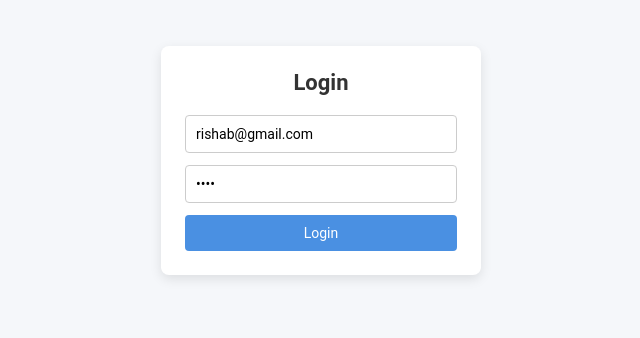
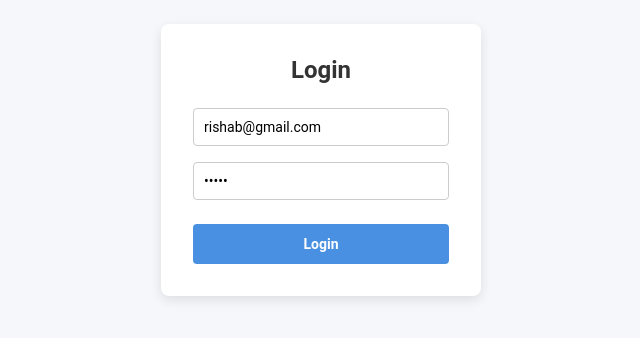
Before and after one commit to rishab-mindfire/File-Processing-System, a React (Vite) app: page /login in a window 1280 px wide. Shown: the part 240-578 px from the top of the page, without its empty margins (319-959 px from the left). Built offline with nearby package versions, Linux system fonts and the light colour scheme.

Commit message:
feat : login err style and custome-hook for byte formator

```diff
--- /dev/null
+++ b/src/hooks/customeHooks.ts
@@ -0,0 +1,8 @@
+// formate bytes
+export const formatBytes = (bytes: number): string => {
+  if (bytes === 0) return '0 Bytes';
+  const k = 1024;
+  const sizes = ['Bytes', 'KB', 'MB', 'GB'];
+  const i = Math.floor(Math.log(bytes) / Math.log(k));
+  return parseFloat((bytes / Math.pow(k, i)).toFixed(2)) + ' ' + sizes[i];
+};
--- a/src/pages/ProjectDetails/JobReducer.ts
+++ b/src/pages/ProjectDetails/JobReducer.ts
@@ -9,19 +9,23 @@ export function jobReducer(state: JobState, action: JobAction): JobState {
     case 'UPDATE_PROGRESS':
       return {
         ...state,
-        jobs: state.jobs.map((j) =>
-          j.id === action.payload.id
-            ? { ...j, progress: action.payload.progress, status: 'PROCESSING' }
-            : j,
+        jobs: state.jobs.map((job) =>
+          job.id === action.payload.id
+            ? {
+                ...job,
+                progress: action.payload.progress,
+                status: 'PROCESSING',
+              }
+            : job,
         ),
       };
     case 'COMPLETE_JOB':
       return {
         ...state,
-        jobs: state.jobs.map((j) =>
-          j.id === action.payload
-            ? { ...j, status: 'COMPLETED', progress: 100 }
-            : j,
+        jobs: state.jobs.map((job) =>
+          job.id === action.payload
+            ? { ...job, status: 'COMPLETED', progress: 100 }
+            : job,
         ),
       };
     default:
--- a/src/pages/ProjectDetails/ProjectDetails.tsx
+++ b/src/pages/ProjectDetails/ProjectDetails.tsx
@@ -4,14 +4,7 @@ import { MOCK_PROJECTS } from '../Projects/ProjectReducer';
 import { jobReducer, initialJobState } from './JobReducer';
 import styles from './ProjectDetails.module.css';
 import type { FileItem, Project } from '../../models/Types';
-
-const formatBytes = (bytes: number): string => {
-  if (bytes === 0) return '0 Bytes';
-  const k = 1024;
-  const sizes = ['Bytes', 'KB', 'MB', 'GB'];
-  const i = Math.floor(Math.log(bytes) / Math.log(k));
-  return parseFloat((bytes / Math.pow(k, i)).toFixed(2)) + ' ' + sizes[i];
-};
+import { formatBytes } from '../../hooks/customeHooks';
 
 export default function ProjectDetails() {
   const { projectId } = useParams<{ projectId: string }>();
@@ -44,7 +37,7 @@ export default function ProjectDetails() {
     setFiles((prev) => [...newFiles, ...prev]);
   };
 
-  // --- JOB POLLING letter integrate with APII ---
+  // --- JOB POLLING later integrate with APII ---
   const startZipJob = () => {
     if (selectedFileIds.length === 0) return;
 
@@ -63,7 +56,8 @@ export default function ProjectDetails() {
 
     // setInterval uii pause
     const interval = window.setInterval(() => {
-      currentProgress += Math.floor(Math.random() * 15) + 5;
+      // 5% each second progress
+      currentProgress += 5;
 
       if (currentProgress >= 100) {
         window.clearInterval(interval);
@@ -74,7 +68,7 @@ export default function ProjectDetails() {
           payload: { id: jobId, progress: currentProgress },
         });
       }
-    }, 800);
+    }, 1000);
 
     setSelectedFileIds([]);
   };
--- a/src/pages/Projects/ProjectList.tsx
+++ b/src/pages/Projects/ProjectList.tsx
@@ -5,6 +5,7 @@ import { projectService } from '../../services/projectService';
 import Modal from '../../components/modal/Modal';
 import styles from './ProjectList.module.css';
 import type { Project } from '../../models/Types';
+import Loader from '../../components/common/Loader';
 
 export default function ProjectList() {
   const [state, dispatch] = useReducer(projectReducer, initialState);
@@ -36,7 +37,7 @@ export default function ProjectList() {
   const handleCreate = (e: React.FormEvent) => {
     e.preventDefault();
 
-    //Turn simple form strings into a full Project interface object
+    // Turn simple form strings into a full Project interface object
     const newProject: Project = {
       id: crypto.randomUUID(),
       name: formData.name,
@@ -60,7 +61,12 @@ export default function ProjectList() {
     }
   };
 
-  if (state.loading) return <div className={styles.spinner}>Loading...</div>;
+  if (state.loading)
+    return (
+      <div className={styles.spinner}>
+        <Loader />
+      </div>
+    );
 
   return (
     <div className={styles.container}>
@@ -107,7 +113,7 @@ export default function ProjectList() {
         </table>
       )}
 
-      {/* Creating project Modal */}
+      {/* Creating new project Modal */}
       <Modal
         isOpen={isCreateOpen}
         onClose={() => setIsCreateOpen(false)}
--- a/src/pages/login/Login.module.css
+++ b/src/pages/login/Login.module.css
@@ -8,7 +8,7 @@
 
 .loginForm {
   width: 320px;
-  padding: 24px;
+  padding: 32px; /* Increased padding for better breathing room */
   border-radius: 8px;
   background: #ffffff;
   box-shadow: 0 4px 12px rgba(0, 0, 0, 0.1);
@@ -18,51 +18,73 @@
 
 .title {
   text-align: center;
-  margin-bottom: 20px;
-  font-size: 22px;
+  margin-bottom: 24px;
+  font-size: 24px;
   font-weight: 600;
   color: #333;
 }
 
+.inputGroup {
+  display: flex;
+  flex-direction: column;
+  margin-bottom: 16px;
+  width: 100%;
+}
+
 .input {
   padding: 10px;
-  margin-bottom: 12px;
   border: 1px solid #ccc;
   border-radius: 4px;
   font-size: 14px;
   outline: none;
-  transition: border 0.2s ease;
+  transition: all 0.2s ease;
 }
 
 .input:focus {
   border-color: #4a90e2;
 }
 
+/* Specific error border */
+.inputError {
+  border-color: #d32f2f;
+}
+
+.inputError:focus {
+  border-color: #d32f2f;
+  box-shadow: 0 0 0 1px #d32f2f;
+}
+
+.fieldError {
+  color: #d32f2f;
+  font-size: 0.75rem;
+  margin-top: 4px;
+  text-align: left;
+}
+.error {
+  color: #d32f2f;
+  text-align: center;
+}
+
 .button {
-  padding: 10px;
+  padding: 12px;
   background: #4a90e2;
   color: #fff;
   border: none;
   border-radius: 4px;
   font-size: 14px;
+  font-weight: 600;
   cursor: pointer;
+  margin-top: 8px;
   transition: background 0.2s ease;
 }
 
-.button:hover {
+.button:hover:not(:disabled) {
   background: #357abd;
 }
 
 .button:disabled {
   background: #9bbce3;
   cursor: not-allowed;
-}
-
-.error {
-  color: #d93025;
-  font-size: 13px;
-  margin-bottom: 10px;
-  text-align: center;
 }
 
 /* Loader inside button */
--- a/src/pages/login/LoginPage.tsx
+++ b/src/pages/login/LoginPage.tsx
@@ -2,31 +2,36 @@ import { useReducer } from 'react';
 import { useNavigate } from 'react-router-dom';
 import { useAuth } from '../../hooks/useAuth';
 import styles from './Login.module.css';
-import type { State } from '../../models/Types';
+import type { Errors, State } from '../../models/Types';
 
 // Actions for login
 type Action =
   | { type: 'SET_FIELD'; field: string; value: string }
   | { type: 'SET_LOADING'; payload: boolean }
-  | { type: 'SET_ERROR'; payload: string }
+  | { type: 'SET_ERRORS'; payload: Errors }
   | { type: 'RESET' };
 
 const initialState: State = {
   email: 'rishab@gmail.com',
-  password: '1234',
+  password: '12345',
   loading: false,
-  error: '',
+  errors: {},
 };
 
 // reducer function for login state control
 function reducer(state: State, action: Action): State {
   switch (action.type) {
     case 'SET_FIELD':
-      return { ...state, [action.field]: action.value };
+      return {
+        ...state,
+        [action.field]: action.value,
+        errors: { ...state.errors, [action.field]: '' },
+      };
+
     case 'SET_LOADING':
       return { ...state, loading: action.payload };
-    case 'SET_ERROR':
-      return { ...state, error: action.payload };
+    case 'SET_ERRORS':
+      return { ...state, errors: action.payload };
     case 'RESET':
       return initialState;
     default:
@@ -42,27 +47,38 @@ export default function Login() {
   // handle submit form
   const handleSubmit = (e: React.FormEvent) => {
     e.preventDefault();
+    const newErrors: Errors = {};
 
-    if (!state.email || !state.password) {
-      dispatch({ type: 'SET_ERROR', payload: 'All fields required' });
+    // 1. Validation Logic
+    if (!state.email) {
+      newErrors.email = 'Email is required';
+    }
+    if (!state.password) {
+      newErrors.password = 'Password is required';
+    } else if (state.password.length < 5) {
+      newErrors.password = 'Password must be at least 5 characters';
+    }
+
+    // If there are errors, stop and display them
+    if (Object.keys(newErrors).length > 0) {
+      dispatch({ type: 'SET_ERRORS', payload: newErrors });
       return;
     }
 
     dispatch({ type: 'SET_LOADING', payload: true });
-    dispatch({ type: 'SET_ERROR', payload: '' });
 
-    // API call will be here
+    // Mock API Call
     setTimeout(() => {
-      if (state.email === 'rishab@gmail.com' && state.password === '1234') {
+      //fack login
+      if (state.email === 'rishab@gmail.com' && state.password === '12345') {
         login('file-processing-system@jwttoken');
         navigate('/projects');
       } else {
         dispatch({
-          type: 'SET_ERROR',
-          payload: 'Invalid credentials',
+          type: 'SET_ERRORS',
+          payload: { general: 'Invalid credentials' },
         });
       }
-
       dispatch({ type: 'SET_LOADING', payload: false });
     }, 1000);
   };
@@ -72,11 +88,12 @@ export default function Login() {
       <form onSubmit={handleSubmit} className={styles.loginForm}>
         <h2 className={styles.title}>Login</h2>
 
+        <div className={styles.inputGroup}>
           <input
             type="email"
             placeholder="Email"
             value={state.email}
-          className={styles.input}
+            className={`${styles.input} ${state.errors.email ? styles.inputError : ''}`}
             onChange={(e) =>
               dispatch({
                 type: 'SET_FIELD',
@@ -85,12 +102,17 @@ export default function Login() {
               })
             }
           />
+          {state.errors.email && (
+            <span className={styles.fieldError}>{state.errors.email}</span>
+          )}
+        </div>
 
+        <div className={styles.inputGroup}>
           <input
             type="password"
             placeholder="Password"
             value={state.password}
-          className={styles.input}
+            className={`${styles.input} ${state.errors.password ? styles.inputError : ''}`}
             onChange={(e) =>
               dispatch({
                 type: 'SET_FIELD',
@@ -99,18 +121,17 @@ export default function Login() {
               })
             }
           />
+          {state.errors.password && (
+            <span className={styles.fieldError}>{state.errors.password}</span>
+          )}
+        </div>
 
-        {state.error && <p className={styles.error}>{state.error}</p>}
+        {state.errors.general && (
+          <p className={styles.error}>{state.errors.general}</p>
+        )}
 
         <button disabled={state.loading} className={styles.button}>
-          {state.loading ? (
-            <span className={styles.buttonContent}>
-              <span className={styles.btnLoader}></span>
-              Logging in...
-            </span>
-          ) : (
-            'Login'
-          )}
+          {state.loading ? 'Logging in...' : 'Login'}
         </button>
       </form>
     </div>
```
Also changed, not shown: src/models/Types.tsx (+7 -1 lines), src/pages/ProjectDetails/FileReducer.ts (deleted). Lines whose indentation alone changed are shown as unchanged.
